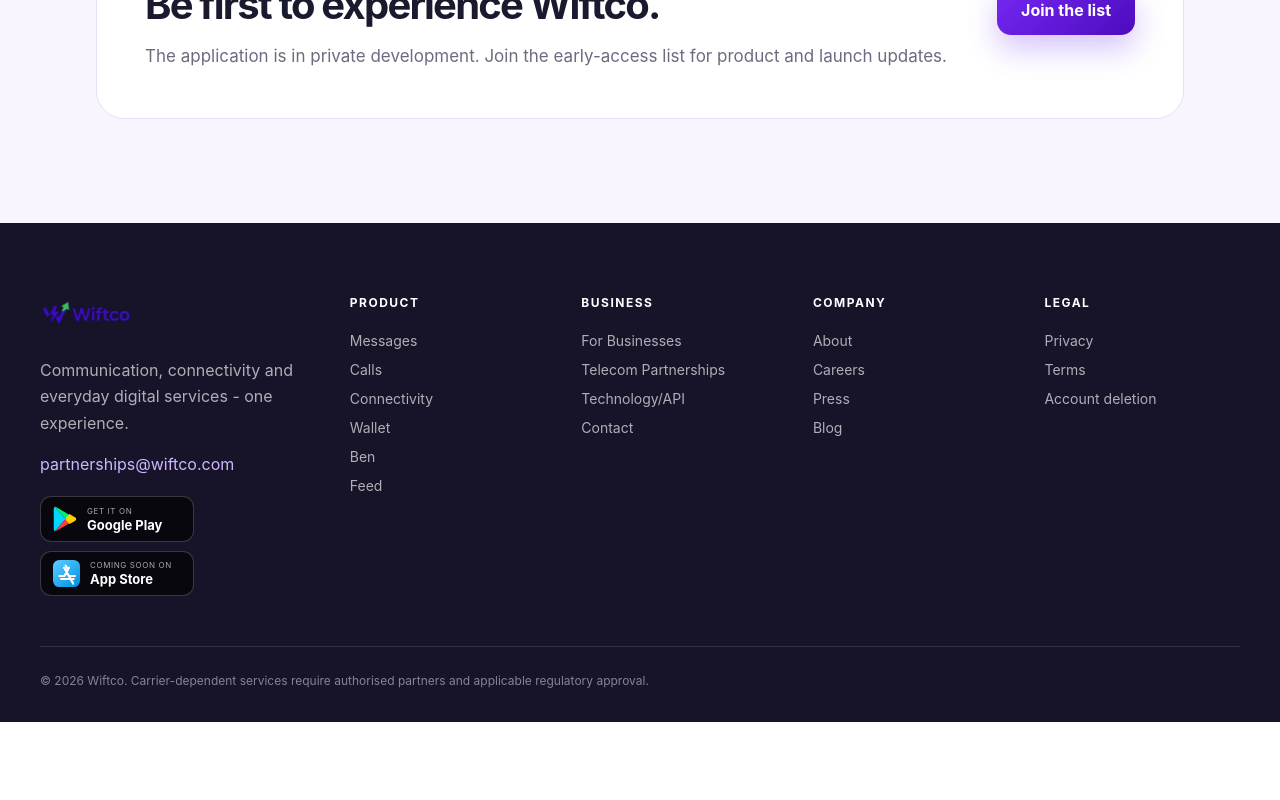
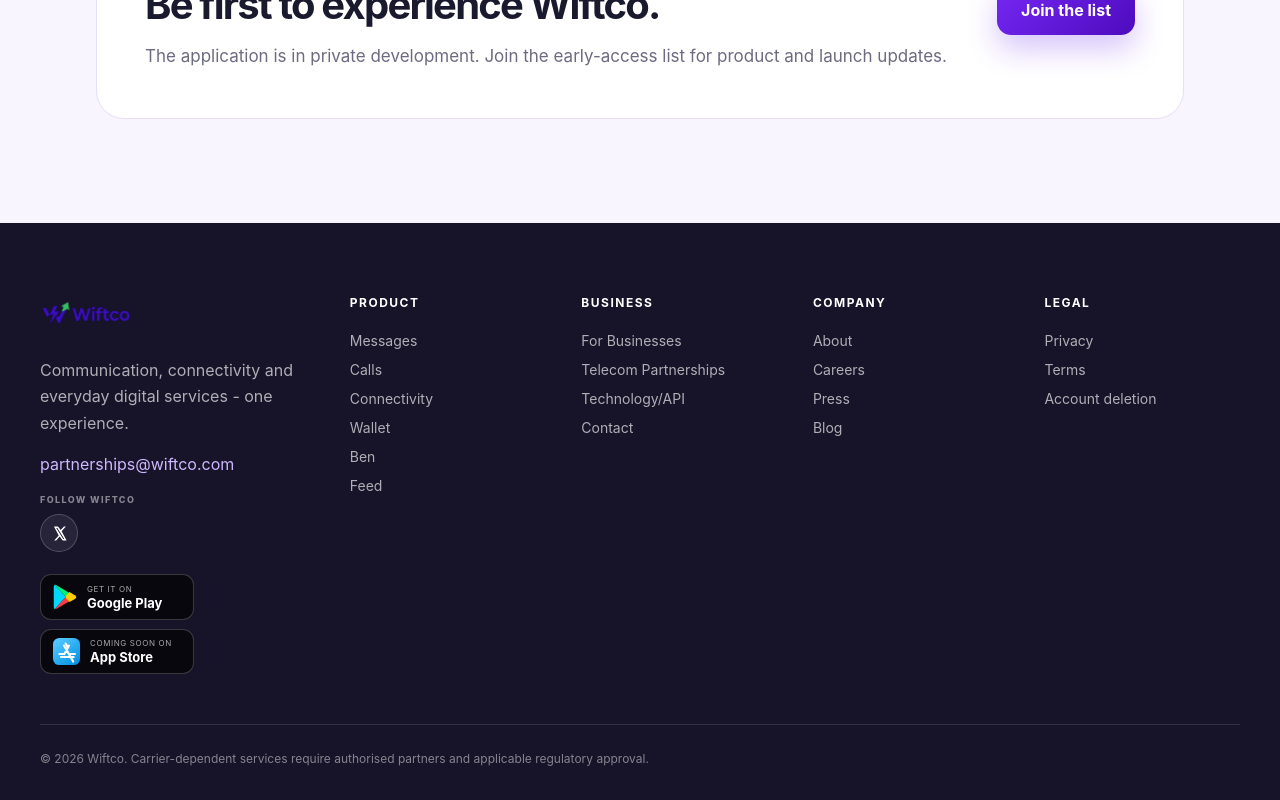
Before and after one commit to richdadbtc-rgb/wiftco_site, a Next.js app: page / in a window 1280 px wide. Shown: the part 2873-3673 px from the top of the page. Before the commit the page ends 3595 px from the top, so only its background shows below. Built offline with nearby package versions, Linux system fonts and the light colour scheme.

Commit message:
Add follow link to Wiftco's X and update footer with follow section

```diff
--- a/components/Footer.tsx
+++ b/components/Footer.tsx
@@ -33,6 +33,21 @@ export default function Footer() {
             <a href="mailto:partnerships@wiftco.com" style={{ display: 'inline-block', marginTop: 18, color: '#cdb8ff', textDecoration: 'none' }}>
               partnerships@wiftco.com
             </a>
+            <div style={{ marginTop: 20 }}>
+              <div style={{ marginBottom: 9, color: 'rgba(255,255,255,.48)', fontSize: 9, fontWeight: 800, letterSpacing: 1.4 }}>FOLLOW WIFTCO</div>
+              <a
+                href={LINKS.x}
+                target="_blank"
+                rel="noreferrer"
+                aria-label="Follow Wiftco on X"
+                title="Follow Wiftco on X"
+                style={{ display: 'inline-grid', width: 38, height: 38, placeItems: 'center', border: '1px solid rgba(255,255,255,.2)', borderRadius: '50%', color: '#fff', background: 'rgba(255,255,255,.07)', textDecoration: 'none' }}
+              >
+                <svg width="17" height="17" viewBox="0 0 24 24" aria-hidden="true">
+                  <path fill="currentColor" d="M18.24 2H21l-6.03 6.9L22 22h-5.5l-4.3-5.63L7.27 22H4.5l6.4-7.32L4.16 2h5.64l3.9 5.15L18.24 2Zm-.97 17.7h1.53L8.96 4.18H7.32L17.27 19.7Z" />
+                </svg>
+              </a>
+            </div>
             <div className="footer-store-buttons" style={{ display: 'flex', flexWrap: 'wrap', gap: 9, marginTop: 22 }}>
               <a href={LINKS.playStore} target="_blank" rel="noreferrer" aria-label="Get Wiftco on Google Play" style={storeButtonStyle}>
                 <img src="/google-play-icon.svg" alt="" width={24} height={28} style={{ display: 'block', flexShrink: 0 }} />
--- a/lib/tokens.ts
+++ b/lib/tokens.ts
@@ -27,4 +27,5 @@ export const WEB = {
 
 export const LINKS = {
   playStore: 'https://play.google.com/store/apps/details?id=com.wiftco.app',
+  x: 'https://x.com/PIMALLMETRO',
 } as const;
```
